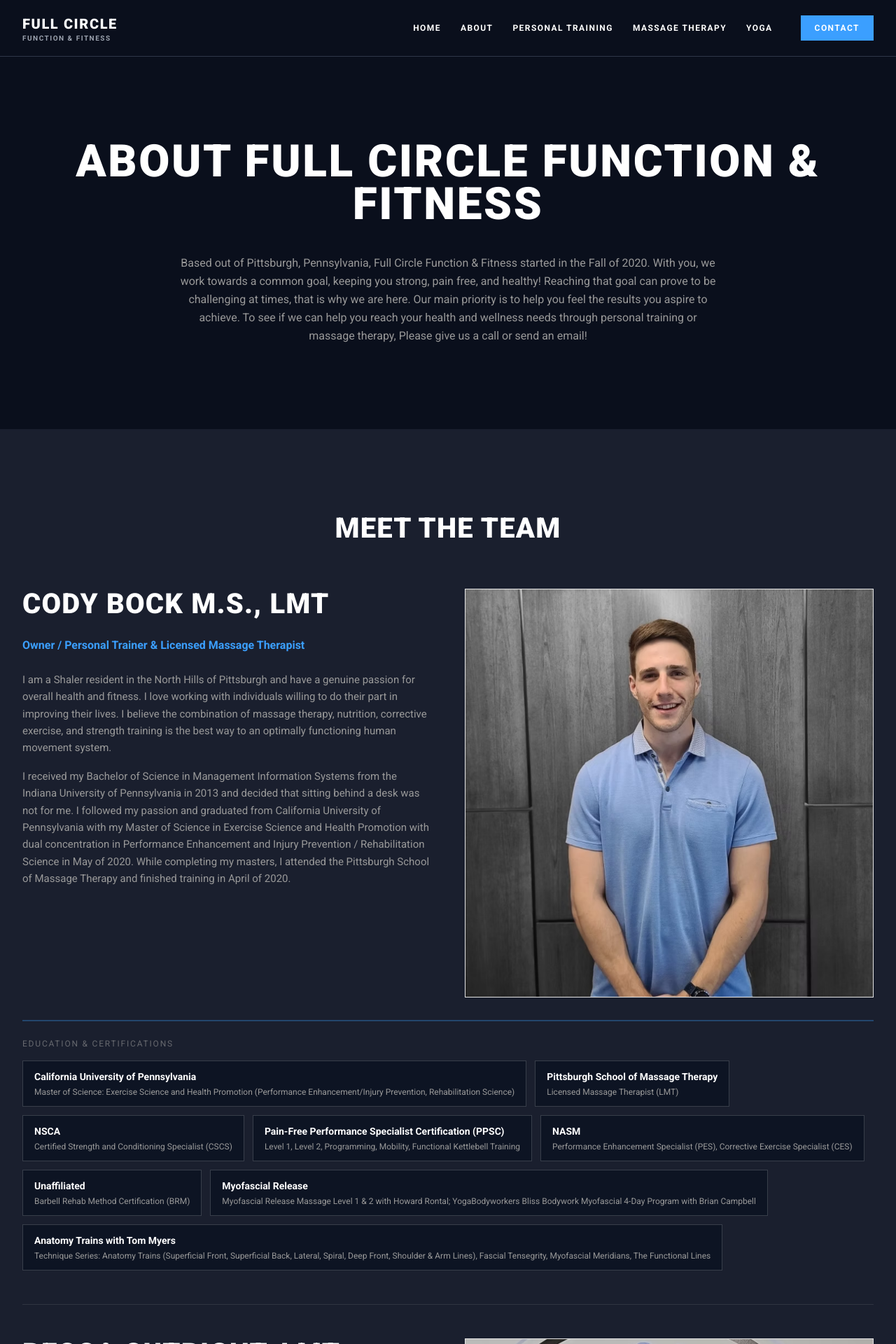
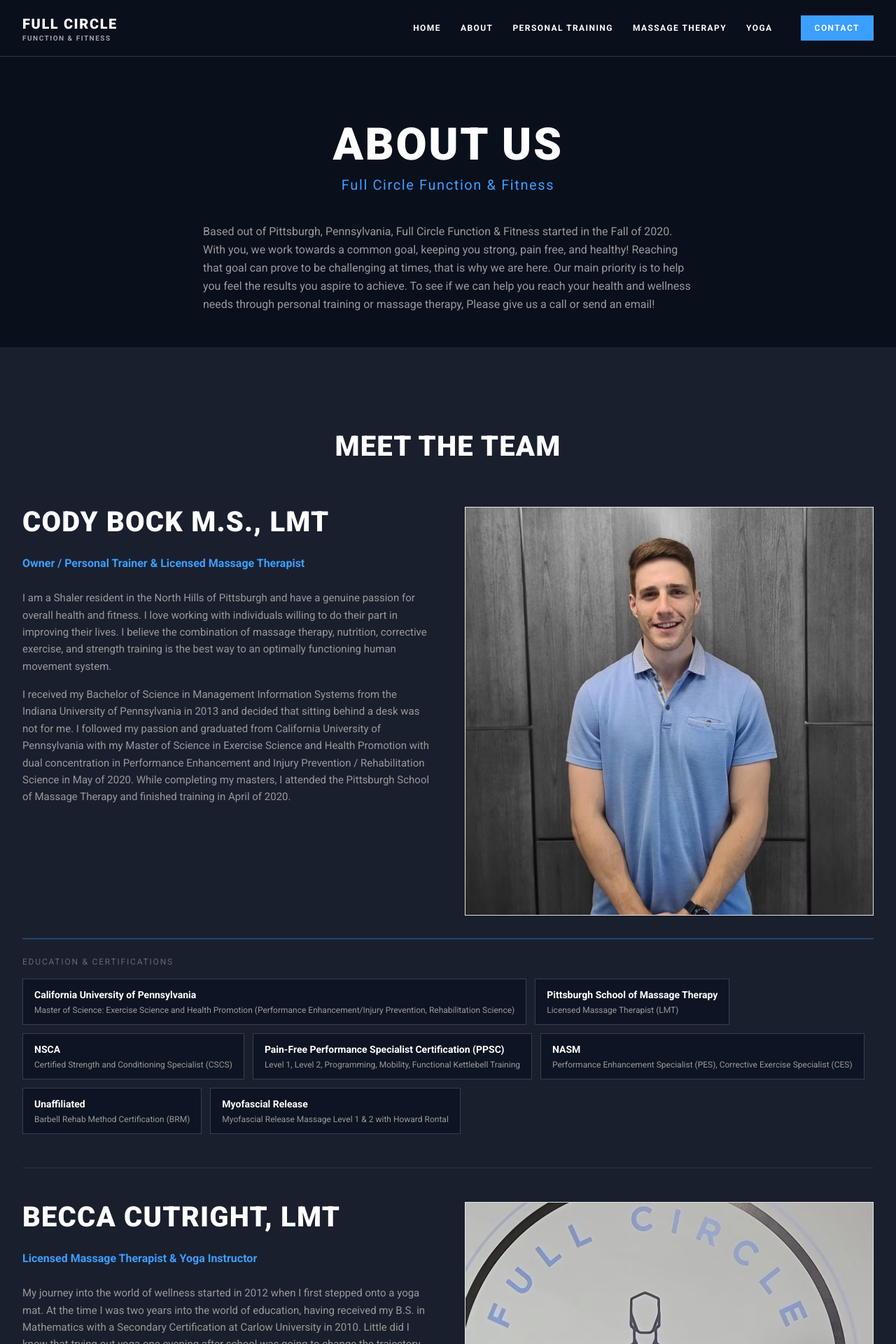
Before and after one commit to tminusstudios/full-circle-website, a Next.js app: page /about in a window 1280 px wide. Shown: the top 1920 px of the page at 70% size. Built offline with nearby package versions, Linux system fonts and the light colour scheme.

Commit message:
latest updates

```diff
--- a/app/about/page.tsx
+++ b/app/about/page.tsx
@@ -15,11 +15,14 @@ export default function AboutPage() {
   return (
     <div className="min-h-screen">
       {/* Hero + Intro */}
-      <section className="section-padding bg-navy-950">
+      <section className="pb-12 pt-20 md:pt-24 bg-navy-950">
         <Container>
-          <h1 className="text-h1 text-white text-center mb-10">ABOUT FULL CIRCLE FUNCTION &amp; FITNESS</h1>
-          <div className="max-w-3xl mx-auto">
-            <p className="text-body-lg text-gray-300 leading-relaxed text-center">
+          <div className="text-center mb-10">
+            <h1 className="text-h1 text-white mb-3">ABOUT US</h1>
+            <p className="text-lg md:text-xl font-light tracking-wide text-brand-500">Full Circle Function &amp; Fitness</p>
+          </div>
+          <div className="max-w-[700px] mx-auto">
+            <p className="text-body-lg text-gray-300 leading-relaxed">
               {aboutIntro.text}
             </p>
           </div>
--- a/components/layout/Footer.tsx
+++ b/components/layout/Footer.tsx
@@ -64,7 +64,7 @@ export default function Footer() {
                     cody@fullcirclefunctionandfitness.com
                   </a>
                 </li>
-                <li>4361 William Flinn Hwy</li>
+                <li>4361 William Flinn Highway</li>
                 <li>Allison Park, PA 15101</li>
               </ul>
             </div>
--- a/lib/content/about.ts
+++ b/lib/content/about.ts
@@ -26,8 +26,7 @@ export const staffBios = [
       { institution: "Pain-Free Performance Specialist Certification (PPSC)", credential: "Level 1, Level 2, Programming, Mobility, Functional Kettlebell Training" },
       { institution: "NASM", credential: "Performance Enhancement Specialist (PES), Corrective Exercise Specialist (CES)" },
       { institution: "Unaffiliated", credential: "Barbell Rehab Method Certification (BRM)" },
-      { institution: "Myofascial Release", credential: "Myofascial Release Massage Level 1 & 2 with Howard Rontal; YogaBodyworkers Bliss Bodywork Myofascial 4-Day Program with Brian Campbell" },
-      { institution: "Anatomy Trains with Tom Myers", credential: "Technique Series: Anatomy Trains (Superficial Front, Superficial Back, Lateral, Spiral, Deep Front, Shoulder & Arm Lines), Fascial Tensegrity, Myofascial Meridians, The Functional Lines" },
+      { institution: "Myofascial Release", credential: "Myofascial Release Massage Level 1 & 2 with Howard Rontal" },
     ],
     additionalCerts: [] as string[],
     imageUrl: "/images/team/Cody Bock Personal Trainer.avif",
@@ -42,8 +41,9 @@ export const staffBios = [
     ],
     credentials: [
       { institution: "Pittsburgh School of Massage Therapy", credential: "Licensed Massage Therapist" },
-      { institution: "Anatomy Trains with Tom Myers", credential: "Moving Into, Through, and Beyond Trauma; Body Reading 101+102" },
+      { institution: "Anatomy Trains with Tom Myers", credential: "Moving Into, Through, and Beyond Trauma; Body Reading 101+102; Technique Series: Anatomy Trains (Superficial Front, Superficial Back, Lateral, Spiral, Deep Front, Shoulder & Arm Lines), Fascial Tensegrity, Myofascial Meridians, The Functional Lines" },
       { institution: "Howard Rontal", credential: "Myofascial Release Massage Level 1 & 2" },
+      { institution: "YogaBodyworkers", credential: "Bliss Bodywork Myofascial 4-Day Program with Brian Campbell" },
       { institution: "Forrest Yoga", credential: "200HR Certification with Ana Forrest" },
       { institution: "Prajna Yoga", credential: "200HR Certification with Tias Little" },
       { institution: "Yoga Bodyworkers", credential: "5 Day Immersion with Jambo Truong and Brian Campbell" },
```
